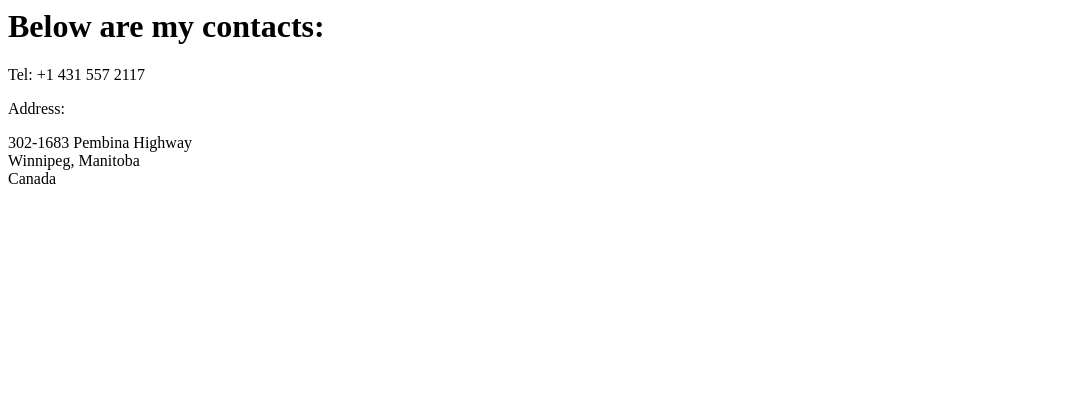
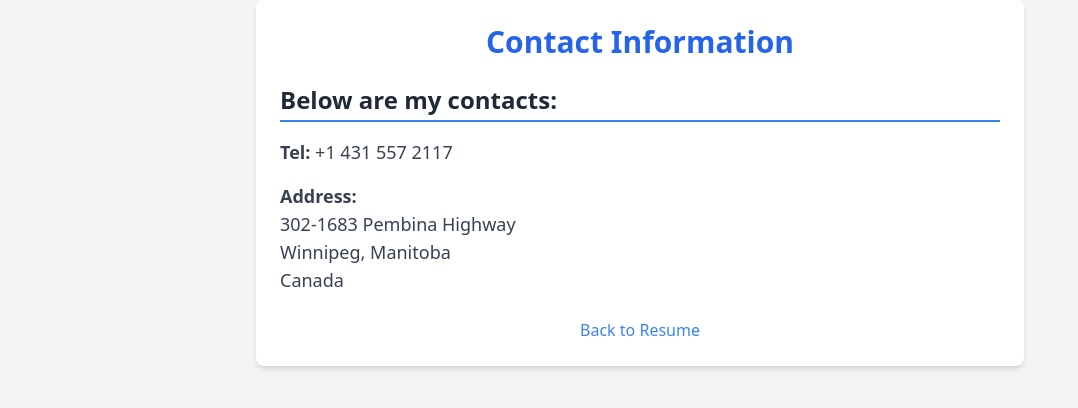
Before and after one commit to Abideenojo/html-Resume, a plain HTML site: page public/contact.html in a window 1280 px wide. Shown: the whole page, without its empty margins (0-1078 px from the left). Drawn offline with nearby package versions, Linux system fonts and the light colour scheme.

Commit message:
Update contact and hobbies page

```diff
--- a/public/contact.html
+++ b/public/contact.html
@@ -1,7 +1,37 @@
-<h1>Below are my contacts:</h1>
-<p>Tel: +1 431 557 2117</p>
-<p>Address:</p>
-<p>302-1683 Pembina Highway <br />
- Winnipeg, Manitoba <br />
- Canada <br />
-</p>
+<!DOCTYPE html>
+<html lang="en">
+
+<head>
+ <meta charset="UTF-8">
+ <meta name="viewport" content="width=device-width, initial-scale=1.0">
+ <title>Contact</title>
+ <script src="https://cdn.tailwindcss.com"></script>
+</head>
+
+<body class="bg-gray-100 text-gray-800 font-sans">
+ <div class="max-w-3xl mx-auto p-6 bg-white shadow-md rounded-lg">
+  <!-- Header -->
+  <header class="text-center mb-6">
+   <h1 class="text-3xl font-bold text-blue-600">Contact Information</h1>
+  </header>
+
+  <!-- Contact Details -->
+  <section>
+   <h2 class="text-2xl font-semibold border-b-2 border-blue-500 pb-1 mb-4">Below are my contacts:</h2>
+   <p class="text-lg text-gray-700"><strong>Tel:</strong> +1 431 557 2117</p>
+   <div class="mt-4 text-lg text-gray-700">
+    <p><strong>Address:</strong></p>
+    <p>302-1683 Pembina Highway</p>
+    <p>Winnipeg, Manitoba</p>
+    <p>Canada</p>
+   </div>
+  </section>
+
+  <!-- Back to Main -->
+  <footer class="mt-6 text-center">
+   <a href="./resume.html" class="text-blue-500 hover:underline">Back to Resume</a>
+  </footer>
+ </div>
+</body>
+
+</html>
```
Also changed, not shown: public/hobbies.html (+35 -7 lines).
